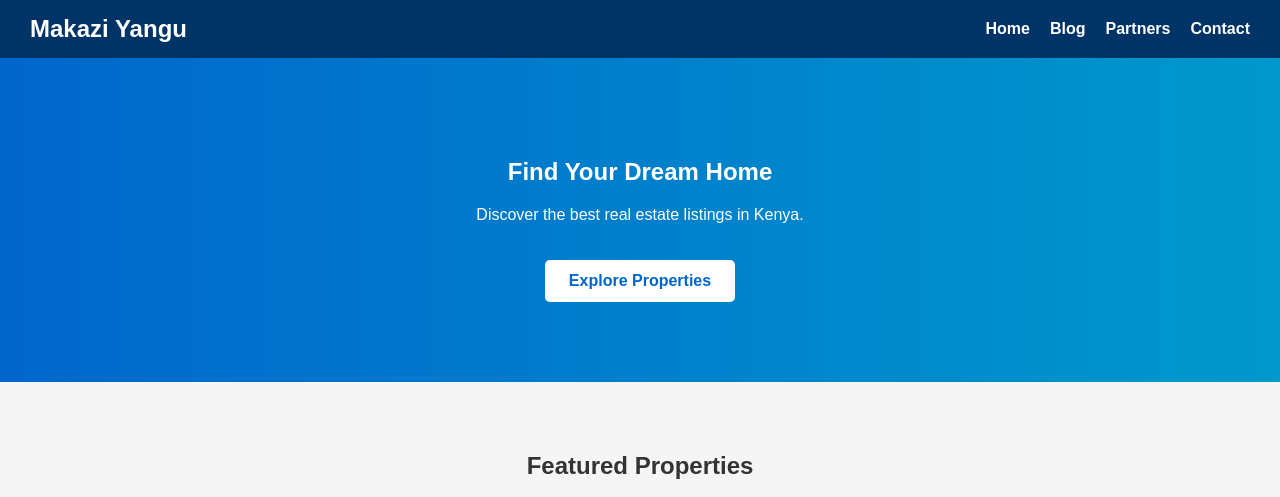
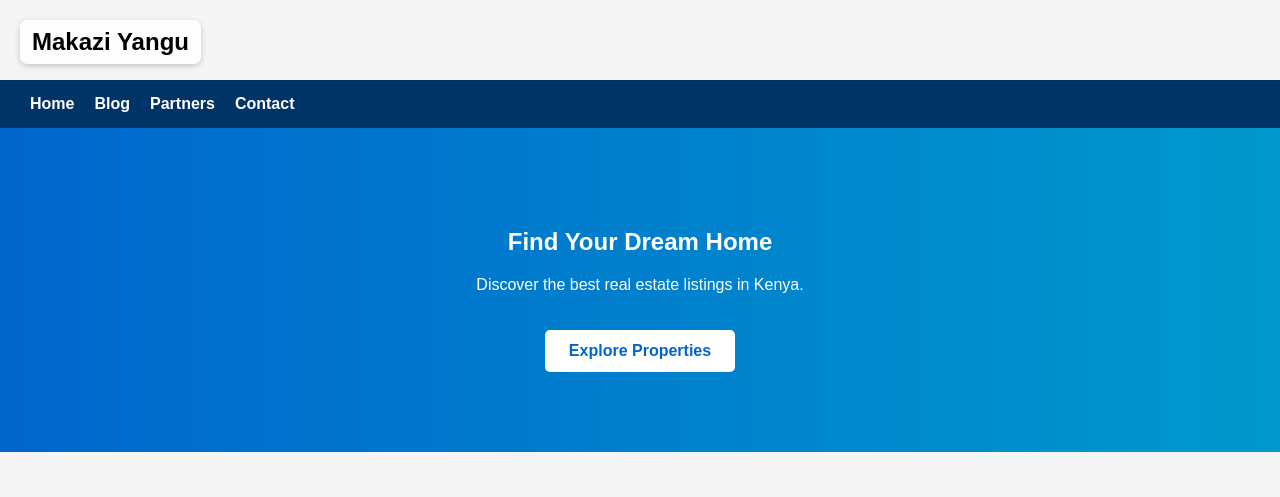
Before and after one commit to MaxwelKiprotich/Makazi-Yangu, a website: page index.html in a window 1280 px wide. Shown: the top 497 px of the page. Drawn offline with Linux system fonts and the light colour scheme.

Commit message:
Add logo

```diff
--- a/Makaziyangu.css
+++ b/Makaziyangu.css
@@ -9,6 +9,7 @@ body {
   background-attachment: fixed;
   background-color: #f5f5f5;
   color: #333;
+  padding-top: 80px; /* Ensures content doesn’t hide under the fixed logo */
 }
 
 a {
@@ -21,6 +22,22 @@ img {
   display: block;
 }
 
+/* Fixed Logo */
+.logo-fixed {
+  position: fixed;
+  top: 20px;
+  left: 20px;
+  font-size: 24px;
+  font-weight: bold;
+  color: #000;
+  z-index: 1000;
+  background: rgba(255, 255, 255, 0.8);
+  padding: 8px 12px;
+  border-radius: 8px;
+  text-decoration: none;
+  box-shadow: 0 2px 6px rgba(0, 0, 0, 0.2);
+}
+
 /* Navigation Bar */
 .nav-container {
   display: flex;
@@ -29,11 +46,6 @@ img {
   background-color: #003366;
   padding: 15px 30px;
   color: #fff;
-}
-
-.nav-container .logo {
-  font-size: 24px;
-  font-weight: bold;
 }
 
 .nav-container ul {
--- a/index.html
+++ b/index.html
@@ -8,9 +8,12 @@
   <link rel="icon" href="Images/White.png" type="image/png" />
 </head>
 <body class="homepage-bg">
+  <!-- Fixed Logo -->
+  <a href="index.html" class="logo-fixed">Makazi Yangu</a>
+
   <header>
     <nav class="nav-container">
-      <div class="logo">Makazi Yangu</div>
+
       <ul>
         <li><a href="index.html">Home</a></li>
         <li><a href="blog.html">Blog</a></li>
```
